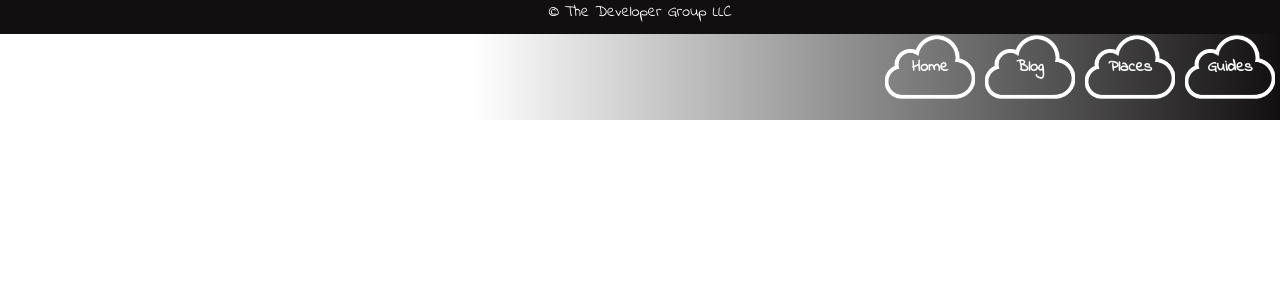
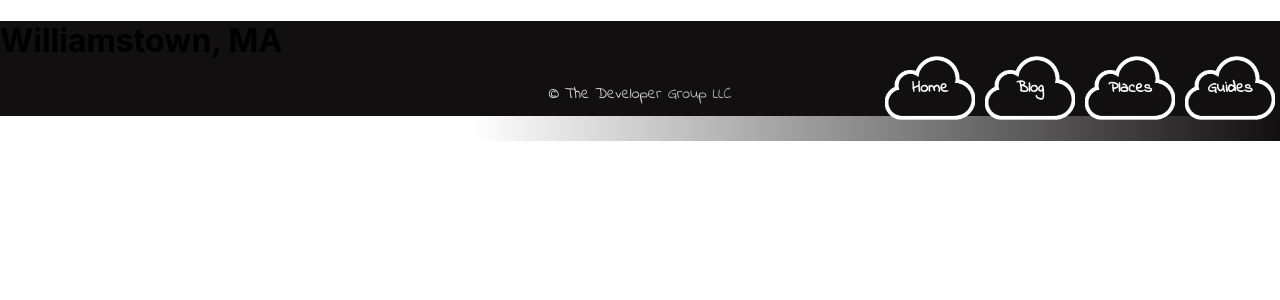
Before and after one commit to burnsgirl/inspiration, a React (Create React App) app: page /williamstown in a window 1280 px wide. Shown: the top 300 px of the page. Built offline with nearby package versions, Linux system fonts and the light colour scheme.

Commit message:
added first place page layout

```diff
--- a/src/App.js
+++ b/src/App.js
@@ -13,6 +13,7 @@ import Desert from "./Pages/Lists/Desert/desert";
 import Hiking from "./Pages/Lists/Hiking/hiking";
 import International from "./Pages/Lists/International/international";
 import Mountains from "./Pages/Lists/Mountains/mountains";
+import Williamstown from './Pages/Places/williamstown/williamstown';
 import { BrowserRouter as Router, Route, Switch } from "react-router-dom";
 
 function App() {
@@ -33,6 +34,7 @@ function App() {
       <Route exact path="/hiking" component={Hiking} />
       <Route exact path="/international" component={International} />
       <Route exact path="/mountains" component={Mountains} />
+      <Route exact path="/williamstown" component={Williamstown} />
 
       </Switch>
       <Footer />
--- a/src/Pages/Places/places.js
+++ b/src/Pages/Places/places.js
@@ -16,13 +16,13 @@ function Places() {
             <div id="locationCards">
             {places.map ((props) => {
                 return (
-                <div className="card" href={props.href}>
+                <a className="card" href={props.href}>
 
                         <img className="imagePlaces" id={"image" + props.id} alt={props.id} src={props.image} />
 
                         <p className="nameOfPlace" id={"place" + props.id}>{props.placename}</p>
 
-                </div>
+                </a>
                 );
             })}
             </div>
--- /dev/null
+++ b/src/Pages/Places/williamstown/williamstown.js
@@ -0,0 +1,25 @@
+import { React } from "react";
+import "./williamstown.css"
+
+function Williamstown() {
+
+
+    return (
+        <div>
+           <div className="placeName">
+               <h1>Williamstown, MA</h1>
+            </div>
+            <div className="gallary">
+
+            </div>
+            <div className="overview">
+                <h1></h1>
+            </div>
+            <div className="toDo">
+                <h1></h1>
+            </div>
+        </div>
+    )
+}
+
+export default Williamstown;
--- a/src/places.json
+++ b/src/places.json
@@ -4,7 +4,8 @@
         "id":0,
         "placename": "Williamstown, MA",
         "alt": "A foggy wooded road.",
-        "image":"https://res.cloudinary.com/dp6ywbhvz/image/upload/v1635256213/IMG_3161_db2dyg.jpg"
+        "image":"https://res.cloudinary.com/dp6ywbhvz/image/upload/v1635256213/IMG_3161_db2dyg.jpg",
+        "href":"https://tranquil-ocean-62286.herokuapp.com/williamstown"
     },
     {
         "id":1,
```
Also changed, not shown: src/Pages/Places/williamstown/williamstown.css (added).
